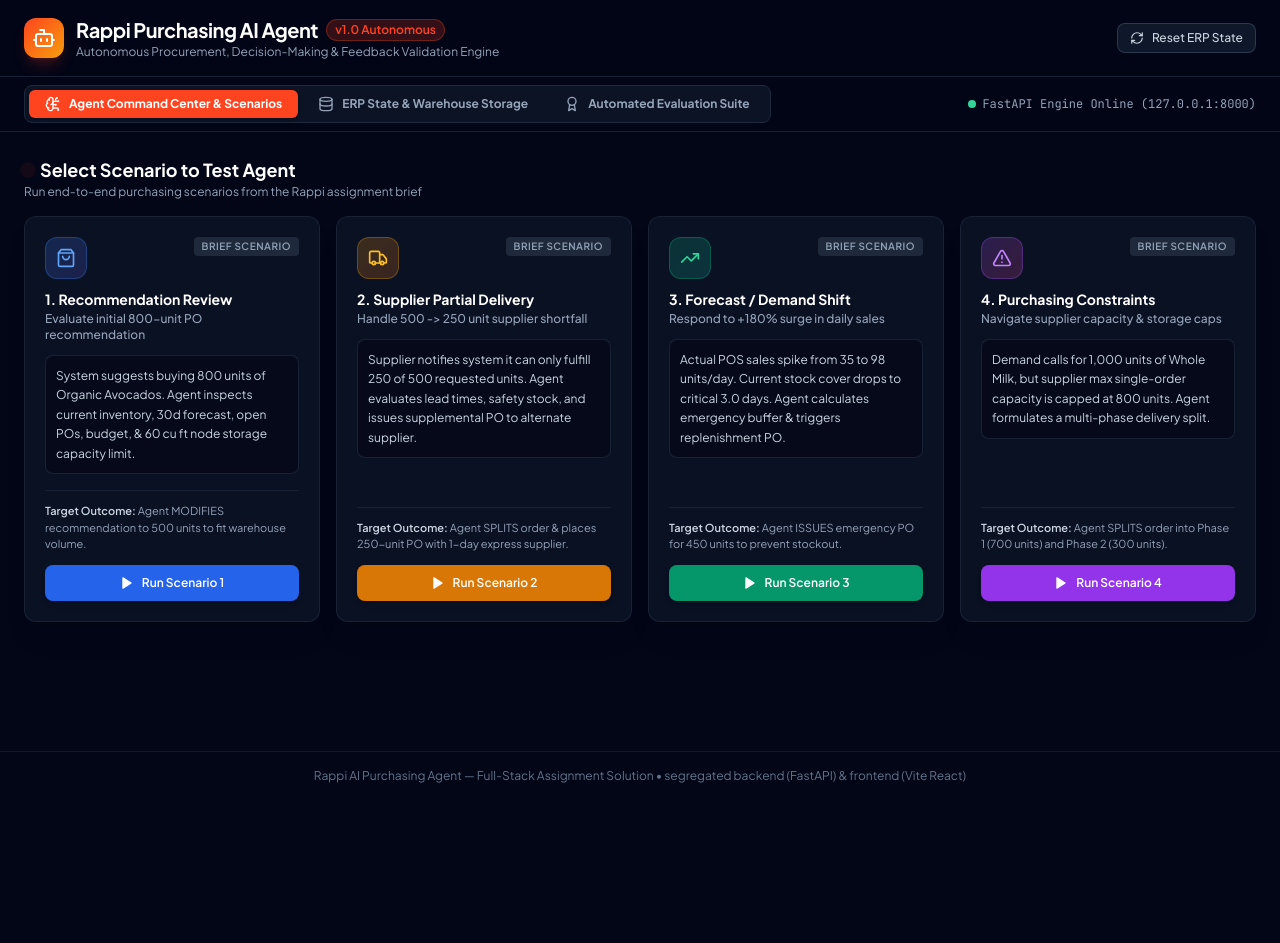
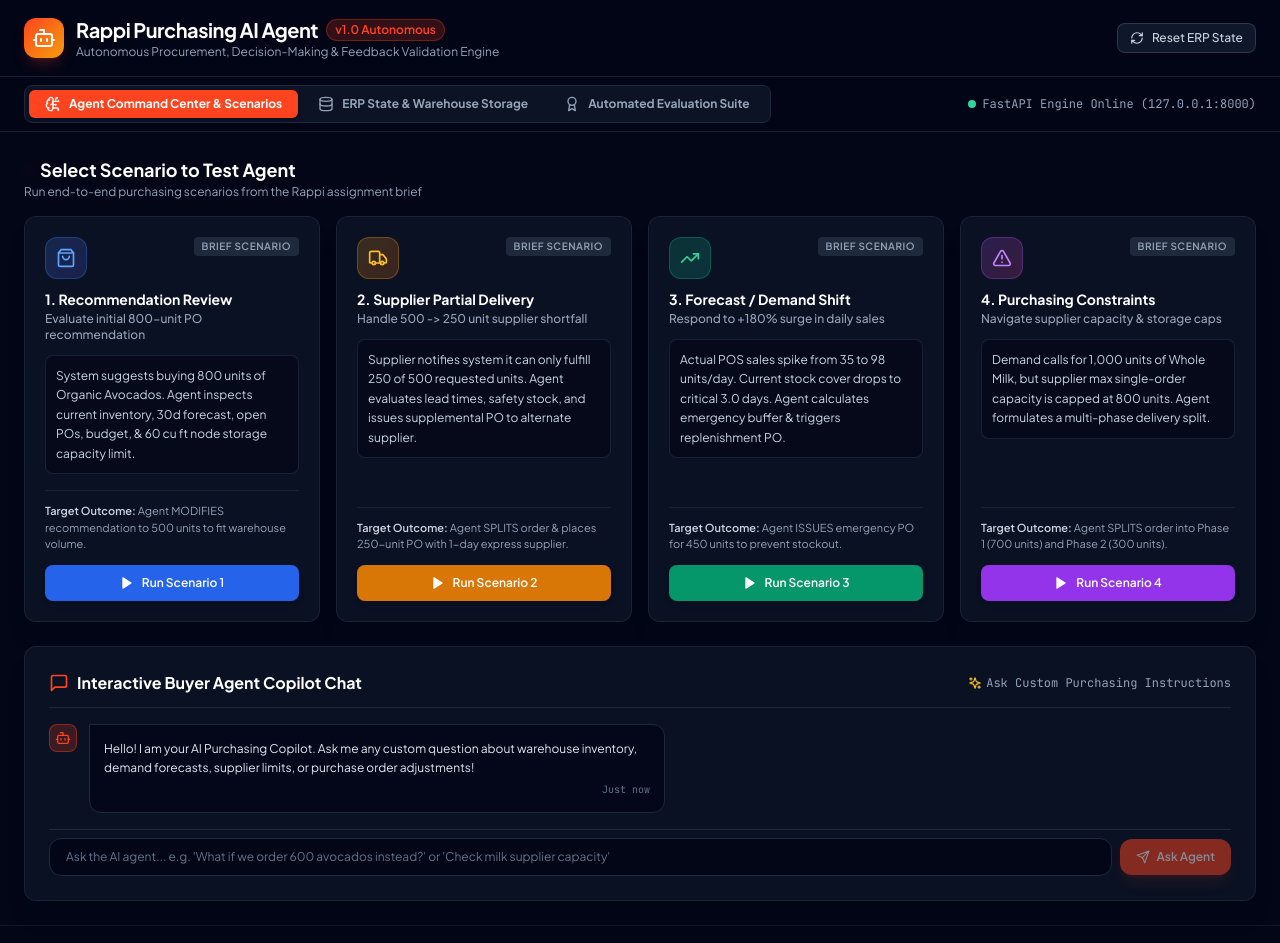
Before and after one commit to hansikadev/Rappi_assign, a React (Vite) app in the folder frontend/: page / in a window 1280 px wide. Shown: the top 943 px of the page. Before the commit the page ends 800 px from the top, so only its background shows below. Built offline with nearby package versions, Linux system fonts and the light colour scheme; no server answers.

Commit message:
Add Interactive Buyer Agent Copilot Chat input box

```diff
--- a/frontend/src/App.jsx
+++ b/frontend/src/App.jsx
@@ -1,6 +1,7 @@
 import React, { useState, useEffect } from 'react';
 import Header from './components/Header';
 import ScenarioSelector from './components/ScenarioSelector';
+import AgentChatBox from './components/AgentChatBox';
 import DecisionView from './components/DecisionView';
 import FeedbackLoopView from './components/FeedbackLoopView';
 import InventoryDashboard from './components/InventoryDashboard';
@@ -169,6 +170,9 @@
               loading={loading}
             />
 
+            {/* Interactive Buyer Copilot Chat Box */}
+            <AgentChatBox apiFetch={apiFetch} />
+
             {/* Executive Decision Summary Card */}
             {decision && <DecisionView decision={decision} />}
 
--- /dev/null
+++ b/frontend/src/components/AgentChatBox.jsx
@@ -0,0 +1,136 @@
+import React, { useState } from 'react';
+import { Send, Bot, User, Sparkles, MessageSquare } from 'lucide-react';
+
+export default function AgentChatBox({ apiFetch }) {
+  const [prompt, setPrompt] = useState('');
+  const [loading, setLoading] = useState(false);
+  const [messages, setMessages] = useState([
+    {
+      sender: 'agent',
+      text: 'Hello! I am your AI Purchasing Copilot. Ask me any custom question about warehouse inventory, demand forecasts, supplier limits, or purchase order adjustments!',
+      time: 'Just now'
+    }
+  ]);
+
+  const handleSend = async (e) => {
+    e.preventDefault();
+    if (!prompt.trim() || loading) return;
+
+    const userText = prompt.trim();
+    setPrompt('');
+    const newMsg = { sender: 'user', text: userText, time: new Date().toLocaleTimeString([], { hour: '2-digit', minute: '2-digit' }) };
+    setMessages((prev) => [...prev, newMsg]);
+    setLoading(true);
+
+    try {
+      const res = await apiFetch('/api/agent/chat', {
+        method: 'POST',
+        headers: { 'Content-Type': 'application/json' },
+        body: JSON.stringify({ prompt: userText, provider: 'gemini' })
+      });
+
+      if (res.ok) {
+        const data = await res.json();
+        setMessages((prev) => [
+          ...prev,
+          {
+            sender: 'agent',
+            text: data.reply,
+            time: data.timestamp || new Date().toLocaleTimeString([], { hour: '2-digit', minute: '2-digit' })
+          }
+        ]);
+      } else {
+        setMessages((prev) => [
+          ...prev,
+          { sender: 'agent', text: 'Sorry, I encountered an issue consulting the ERP telemetry. Please try again.', time: 'Error' }
+        ]);
+      }
+    } catch (err) {
+      console.error('Chat error:', err);
+      setMessages((prev) => [
+        ...prev,
+        { sender: 'agent', text: 'Network connection issue to agent backend.', time: 'Error' }
+      ]);
+    } finally {
+      setLoading(false);
+    }
+  };
+
+  return (
+    <div className="glass-panel p-6 space-y-4">
+      <div className="flex justify-between items-center pb-3 border-b border-slate-800">
+        <div className="flex items-center gap-2">
+          <MessageSquare className="h-5 w-5 text-rappi-orange" />
+          <h3 className="text-base font-bold text-white">Interactive Buyer Agent Copilot Chat</h3>
+        </div>
+        <span className="text-xs text-slate-400 font-mono flex items-center gap-1">
+          <Sparkles className="h-3.5 w-3.5 text-amber-400" />
+          Ask Custom Purchasing Instructions
+        </span>
+      </div>
+
+      {/* Message Stream */}
+      <div className="space-y-3 max-h-64 overflow-y-auto pr-1">
+        {messages.map((msg, idx) => (
+          <div
+            key={idx}
+            className={`flex items-start gap-3 text-xs ${
+              msg.sender === 'user' ? 'justify-end' : 'justify-start'
+            }`}
+          >
+            {msg.sender === 'agent' && (
+              <div className="h-7 w-7 rounded-lg bg-rappi-orange/20 border border-rappi-orange/40 flex items-center justify-center text-rappi-orange shrink-0">
+                <Bot className="h-4 w-4" />
+              </div>
+            )}
+
+            <div
+              className={`p-3.5 rounded-xl max-w-xl space-y-1 font-sans ${
+                msg.sender === 'user'
+                  ? 'bg-rappi-orange text-white rounded-tr-none'
+                  : 'bg-slate-950/80 border border-slate-800 text-slate-200 rounded-tl-none'
+              }`}
+            >
+              <p className="leading-relaxed">{msg.text}</p>
+              <div className={`text-[10px] text-right font-mono ${msg.sender === 'user' ? 'text-white/70' : 'text-slate-500'}`}>
+                {msg.time}
+              </div>
+            </div>
+
+            {msg.sender === 'user' && (
+              <div className="h-7 w-7 rounded-lg bg-slate-800 border border-slate-700 flex items-center justify-center text-slate-300 shrink-0">
+                <User className="h-4 w-4" />
+              </div>
+            )}
+          </div>
+        ))}
+
+        {loading && (
+          <div className="flex items-center gap-2 text-xs text-slate-400 p-2">
+            <div className="h-3 w-3 border-2 border-rappi-orange border-t-transparent rounded-full animate-spin" />
+            <span>Agent consulting ERP telemetry & synthesizing recommendation...</span>
+          </div>
+        )}
+      </div>
+
+      {/* Input Box */}
+      <form onSubmit={handleSend} className="flex items-center gap-2 pt-2 border-t border-slate-800">
+        <input
+          type="text"
+          value={prompt}
+          onChange={(e) => setPrompt(e.target.value)}
+          placeholder="Ask the AI agent... e.g. 'What if we order 600 avocados instead?' or 'Check milk supplier capacity'"
+          className="flex-1 px-4 py-2.5 bg-slate-950 border border-slate-800 rounded-xl text-xs text-white placeholder-slate-500 focus:outline-none focus:border-rappi-orange transition font-sans"
+        />
+        <button
+          type="submit"
+          disabled={loading || !prompt.trim()}
+          className="px-4 py-2.5 bg-rappi-orange hover:bg-rappi-darkOrange text-white font-semibold text-xs rounded-xl shadow-lg shadow-rappi-orange/20 transition flex items-center gap-1.5 disabled:opacity-50"
+        >
+          <Send className="h-3.5 w-3.5" />
+          Ask Agent
+        </button>
+      </form>
+    </div>
+  );
+}
```
Also changed, not shown: 2 other files (tests, documents, lock files or other folders).
